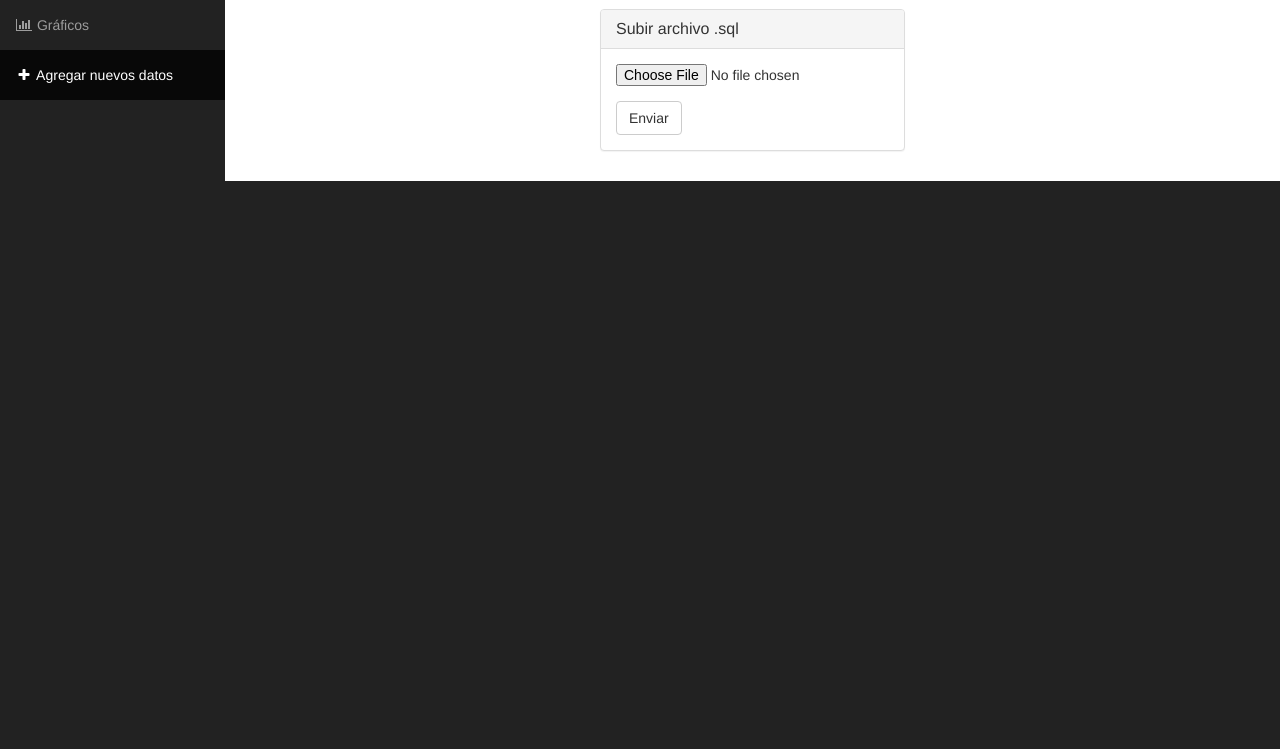
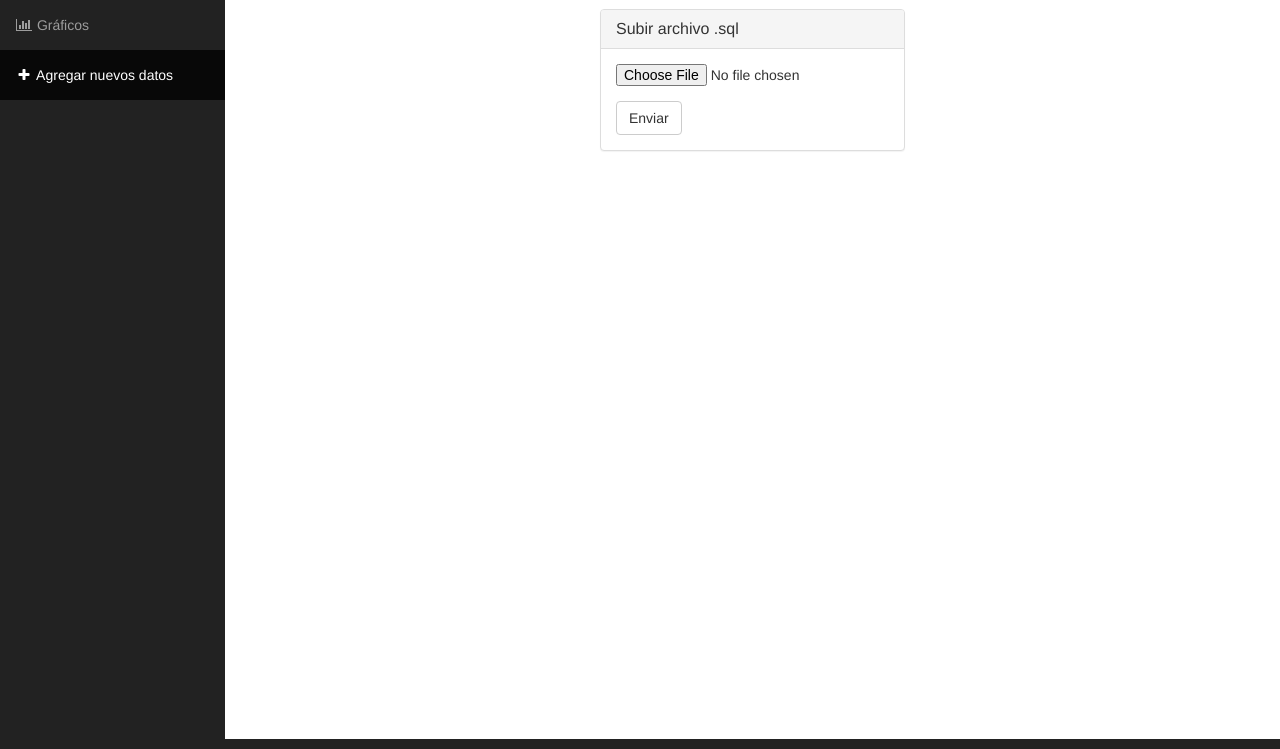
Before and after one commit to grupo-tpoo-2015/tpoo-2015, a Django app: page /load/ in a window 1280 px wide. Shown: the part 51-800 px from the top of the page. Run offline with Django 3.2, Linux system fonts and the light colour scheme; some libraries are stand-ins or nearby versions.

Commit message:
style fix: page-wrapper min-height

```diff
--- a/tpoo/tpoo/static/css/styles.css
+++ b/tpoo/tpoo/static/css/styles.css
@@ -14,4 +14,7 @@
   .chart-container .chart .bar:hover {
     opacity: 0.9; }
 
+#page-wrapper {
+  min-height: 92.5vh; }
+
 /*# sourceMappingURL=styles.css.map */
--- a/tpoo/tpoo/static/css/styles.sass
+++ b/tpoo/tpoo/static/css/styles.sass
@@ -1 +1,4 @@
 @import ../../../apps/charts/static/charts/css/charts
+
+#page-wrapper
+    min-height: 92.5vh
```
Also changed, not shown: 1 other file.
